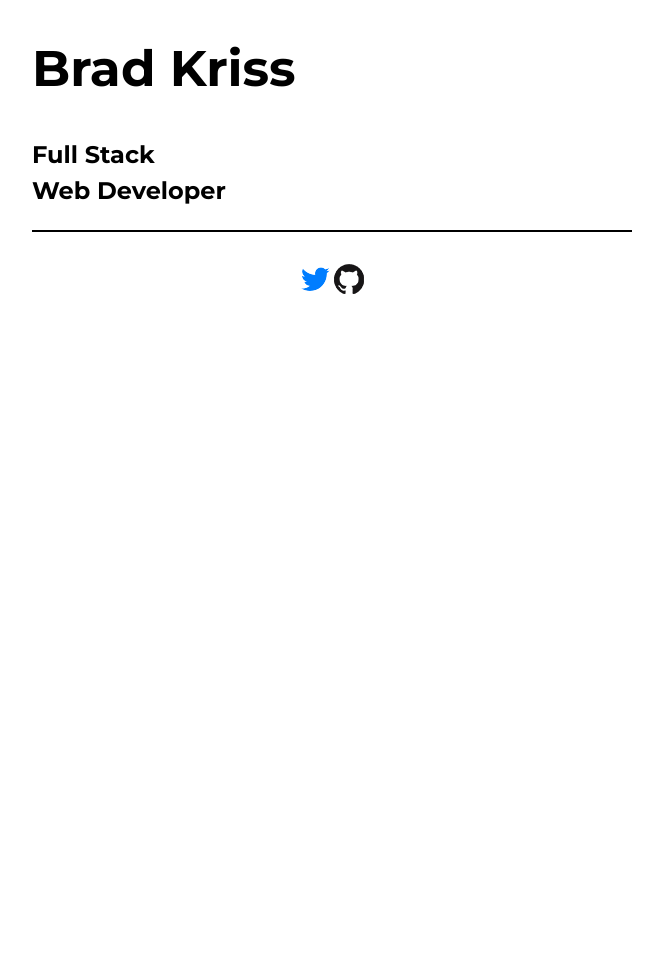
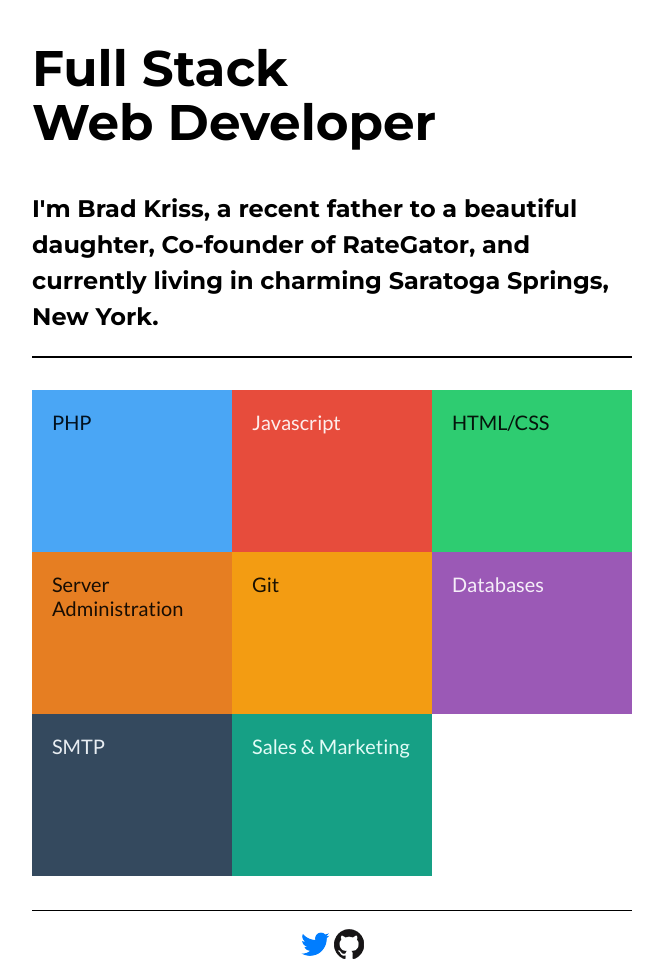
Before and after one commit to BradKriss/BradKriss, a PHP site: page / in a window 1280 px wide. Shown: the whole page, without its empty margins (308-971 px from the left). Before the commit the page ends 294 px from the top, so only its background shows below. Run offline with PHP 8.4, Linux system fonts and the light colour scheme.

Commit message:
Reverting to old page

```diff
--- a/public/index.php
+++ b/public/index.php
@@ -21,10 +21,131 @@
 <div id="site-container">
 
   <section id="top-content">
-    <h1 id="intro-header">Brad Kriss</h1>
+    <h1 id="intro-header">Full Stack <br />Web Developer</h1>
     <h4 id="intro-text">
-      Full Stack <br />Web Developer
+      I'm Brad Kriss, a recent father to a beautiful daughter, Co-founder of
+      RateGator, and currently living in charming Saratoga Springs, New York.
     </h4>
+  </section>
+
+  <section id="skills">
+      <div class="group">
+        <div class="skill-box" id="skill-box-1">
+          <div class="skill-box-content-wrap">
+            <div class="enforce-aspect"></div>
+            <div class="skill-box-content">
+              <p class="skill-header">PHP</p>
+              <p class="skill-subtext" style="display: none;">
+                  This was the first programing language I learned when I needed
+                  to build a basic form processor. Since then I've used PHP to
+                  build a number of APIs, CRMs from scratch, and it's the backbone
+                  RateGator.com. My Framework of choice is Laravel.
+              </p>
+            </div>
+          </div>
+        </div>
+        <div class="skill-box" id="skill-box-2">
+          <div class="skill-box-content-wrap">
+            <div class="enforce-aspect"></div>
+            <div class="skill-box-content">
+              <p class="skill-header">Javascript</p>
+              <p class="skill-subtext" style="display: none;">
+                  I used to suck a JS, but I've come a long way!
+                  After digging in and learning it the right way and finding a
+                  framework that fit my style I've come to love JS and all the
+                  great things that can be accomplished with it. VueJS ftw
+              </p>
+            </div>
+          </div>
+        </div>
+        <div class="skill-box" id="skill-box-3">
+          <div class="skill-box-content-wrap">
+            <div class="enforce-aspect"></div>
+            <div class="skill-box-content">
+              <p class="skill-header">HTML/CSS</p>
+              <p class="skill-subtext" style="display: none;">
+                  Sass <3
+              </p>
+            </div>
+          </div>
+        </div>
+      </div>
+      <div class="group">
+        <div class="skill-box" id="skill-box-4">
+          <div class="skill-box-content-wrap">
+            <div class="enforce-aspect"></div>
+            <div class="skill-box-content">
+              <p class="skill-header">Server Administration</p>
+              <p class="skill-subtext" style="display: none;">
+                  I know my way around the command line and whether it’s a
+                  virtual machine or a dedicated box I know how to get it
+                  up and configured as a webserver with all the bells and
+                  whistles, MySQL, nginx, apache, node, SSL, DNS, ect.
+              </p>
+            </div>
+          </div>
+        </div>
+        <div class="skill-box" id="skill-box-5">
+          <div class="skill-box-content-wrap">
+            <div class="enforce-aspect"></div>
+            <div class="skill-box-content">
+              <p class="skill-header">Git</p>
+              <p class="skill-subtext" style="display: none;">
+                  I started using git just a couple years ago and it's
+                  made my life a whole lot easier!
+              </p>
+            </div>
+          </div>
+        </div>
+        <div class="skill-box" id="skill-box-6">
+          <div class="skill-box-content-wrap">
+            <div class="enforce-aspect"></div>
+            <div class="skill-box-content">
+              <p class="skill-header">Databases</p>
+              <p class="skill-subtext" style="display: none;">
+                  Most of my experience here is with MySQL and SQL. I
+                  understand other platforms like MongoDB but SQL is my
+                  weapon of choice. I've worked with huge data sets,
+                  we're talking data sets in the billions, and I've
+                  setup more DBs than I can remember.
+              </p>
+            </div>
+          </div>
+        </div>
+      </div>
+      <div class="group">
+        <div class="skill-box" id="skill-box-7">
+          <div class="skill-box-content-wrap">
+            <div class="enforce-aspect"></div>
+            <div class="skill-box-content">
+              <p class="skill-header">SMTP</p>
+              <p class="skill-subtext" style="display: none;">
+                  Not sure this is a needed skill now a days with platforms
+                  like Mailchimp but seven boxes looked odd. That said, I do
+                  have a fair amount of experience here. I worked for an email
+                  marketing firm, running their email marketing infrastructure
+                  for quite a few years...
+              </p>
+            </div>
+          </div>
+        </div>
+        <div class="skill-box" id="skill-box-8" >
+          <div class="skill-box-content-wrap">
+            <div class="enforce-aspect"></div>
+            <div class="skill-box-content">
+              <p class="skill-header">Sales & Marketing</p>
+              <p class="skill-subtext" style="display: none;">
+                  Well this isn't something you see every day, a 'tech guy'
+                  who gets along with 'sales guys'. How'd that happen?
+                  Well I started my career in sales and in that time built
+                  some great relationships, managed a number of marketing
+                  campaigns, and was pretty damn good at it too.
+              </p>
+            </div>
+          </div>
+        </div>
+      </div>
+    </div>
   </section>
 
   <section id="contact">
```
